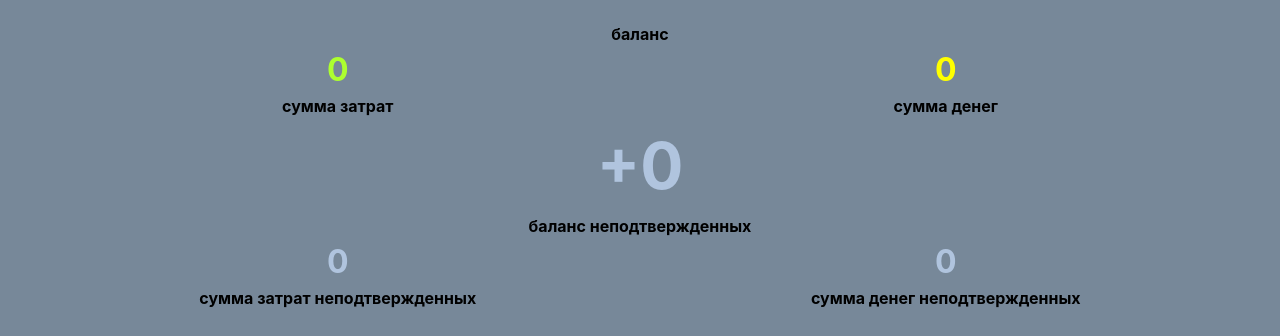
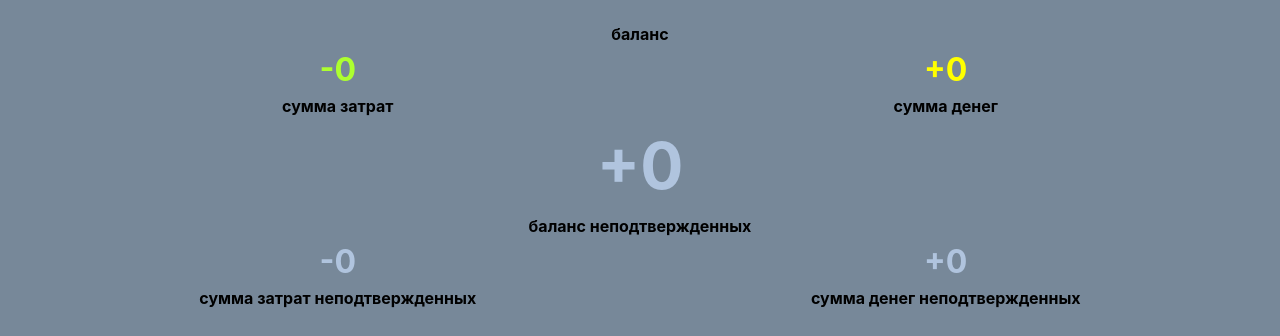
Before and after one commit to serjG901/koshel, a React (Vite) app: page / in a window 1280 px wide. Shown: the part 242-578 px from the top of the page. Built offline with nearby package versions, Linux system fonts and the light colour scheme.

Commit message:
Update Balance.jsx

```diff
--- a/src/Balance.jsx
+++ b/src/Balance.jsx
@@ -26,11 +26,11 @@ export default function Balance({ tasks, payments }) {
         <div>баланс</div>
       </div>
       <div className='sum-tasks'>
-        <div>{sumTasksChecked}</div>
+        <div>-{sumTasksChecked}</div>
         <div>сумма затрат</div>
       </div>
       <div className='sum-payments'>
-        <div>{sumPaymentsChecked}</div>
+        <div>+{sumPaymentsChecked}</div>
         <div>сумма денег</div>
       </div>
       <div className='balance-nochecked'>
@@ -41,11 +41,11 @@ export default function Balance({ tasks, payments }) {
         <div>баланс неподтвержденных</div>
       </div>
       <div className='sum-tasks-nochecked'>
-        <div>{sumTasksNochecked}</div>
+        <div>-{sumTasksNochecked}</div>
         <div>сумма затрат неподтвержденных</div>
       </div>
       <div className='sum-payments-nochecked'>
-        <div>{sumPaymentsNochecked}</div>
+        <div>+{sumPaymentsNochecked}</div>
         <div>сумма денег неподтвержденных</div>
       </div>
     </div>
```
